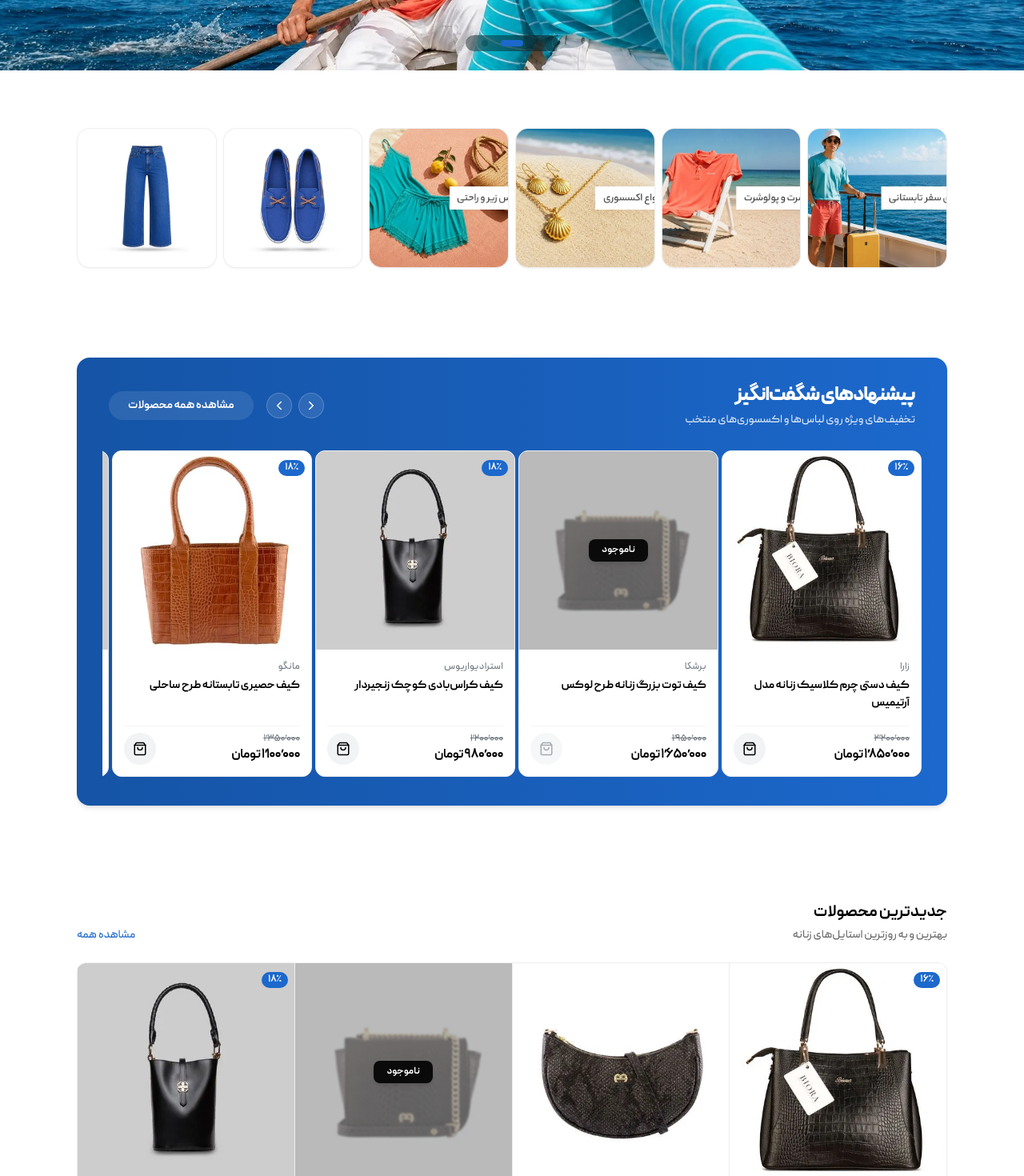
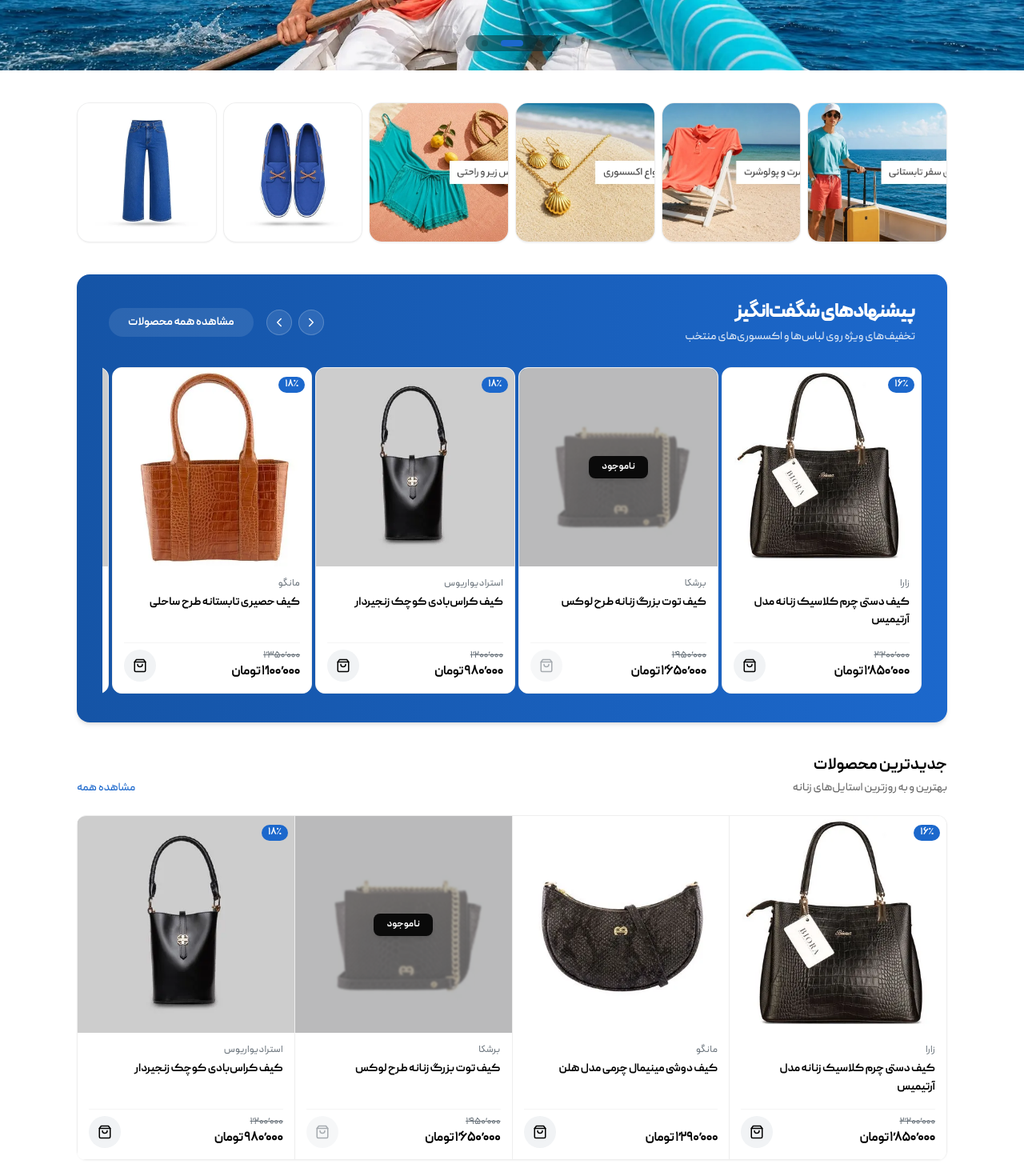
Before and after one commit to depix-ir/mepusham-api, a Next.js app: page / in a window 1280 px wide. Shown: the part 500-1970 px from the top of the page at 80% size. Built offline with nearby package versions, Linux system fonts and the light colour scheme.

Commit message:
update gaps and margins

```diff
--- a/src/components/sections/CategorySection.tsx
+++ b/src/components/sections/CategorySection.tsx
@@ -20,7 +20,7 @@ export function CategorySection({
   // Variant 1: Photo Cards (Used at the top of the Home Page)
   if (variant === "cards") {
     return (
-      <section className="w-full my-4 md:my-8">
+      <section className="w-full  ">
         <Container>
           {title && (
             <div className="flex items-center justify-between mb-4 md:mb-6">
--- a/src/components/sections/OfferSection.tsx
+++ b/src/components/sections/OfferSection.tsx
@@ -33,7 +33,7 @@ export function OfferSection({
   };
 
   return (
-    <section className="w-full my-6 md:my-10" ref={containerRef}>
+    <section className="w-full" ref={containerRef}>
       <Container>
         <div className="w-full rounded-2xl bg-gradient-to-l from-primary to-primary-hover text-primary-foreground p-2 sm:p-6 md:p-8 shadow-md">
           {/* Header row with side margin/padding on text and button */}
--- a/src/components/sections/ProductGridSection.tsx
+++ b/src/components/sections/ProductGridSection.tsx
@@ -18,7 +18,7 @@ export function ProductGridSection({
   viewAllUrl,
 }: ProductGridSectionProps) {
   return (
-    <section className="w-full my-6 md:my-10">
+    <section className="w-full">
       <Container>
         <div className="flex items-end justify-between mb-4 md:mb-6">
           <div className="flex flex-col gap-1">
```
